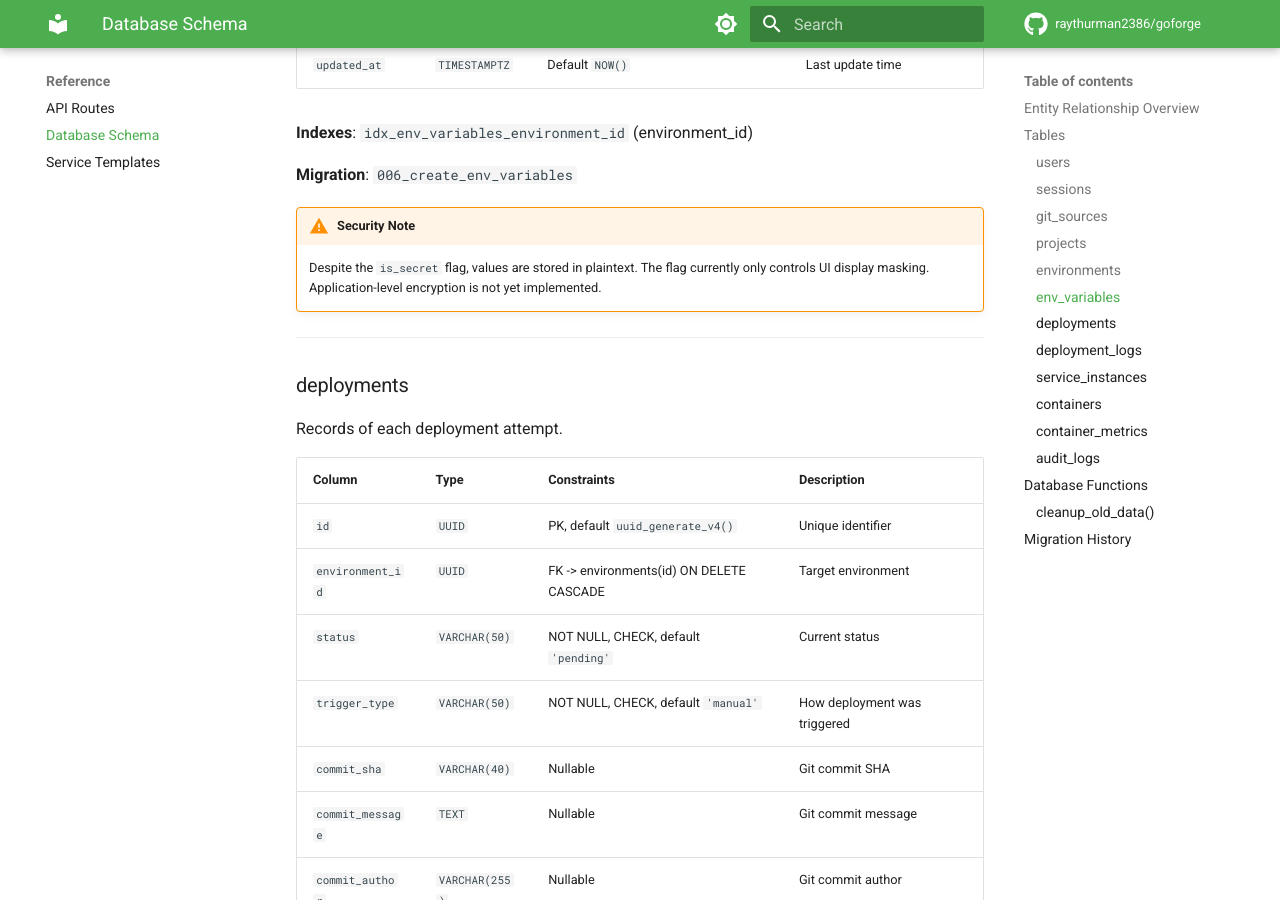
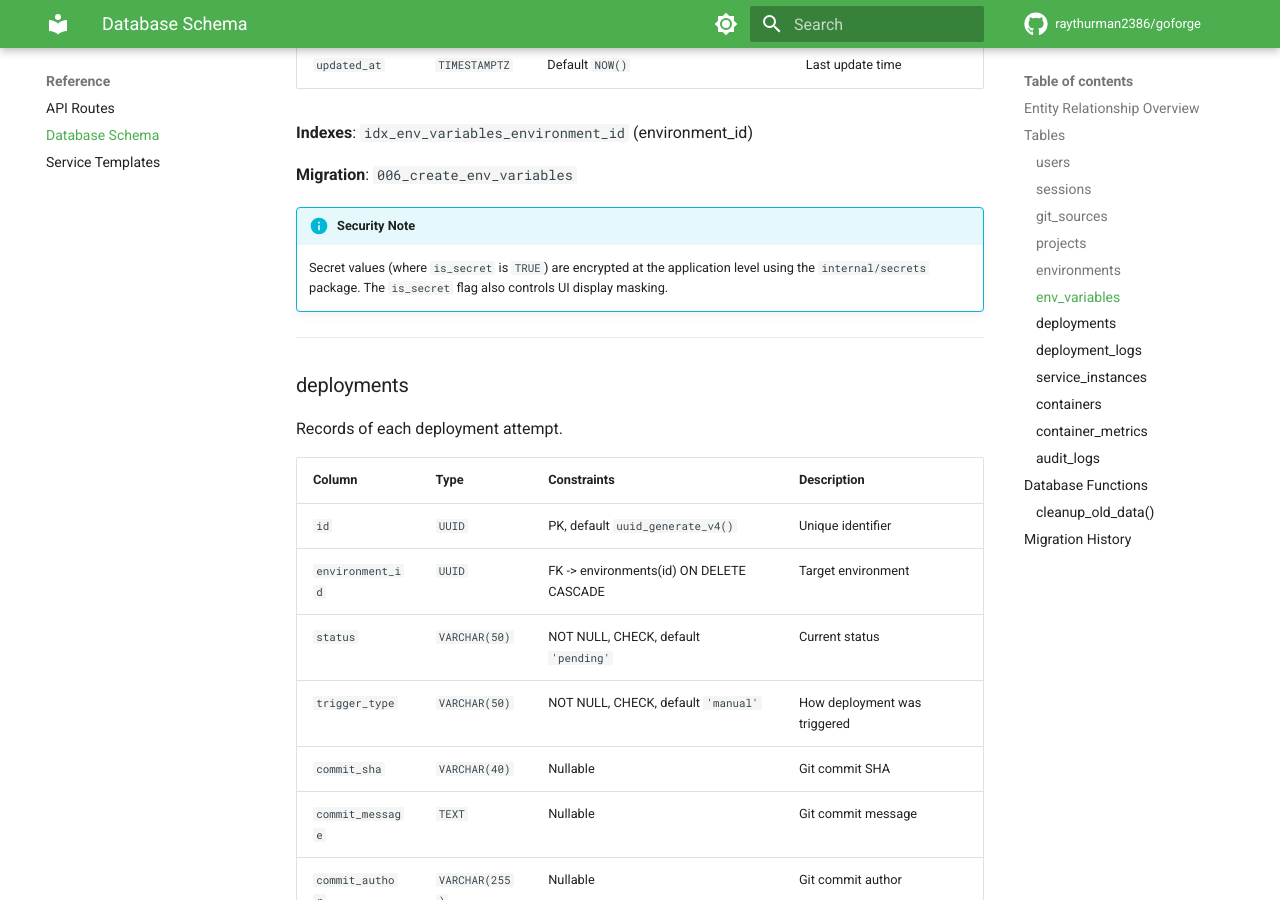
Before and after one commit to raythurman2386/goforge, an MkDocs documentation site: the page built from docs/reference/database-schema.md, in a window 1280 px wide and 900 px high, scrolled down 6361 px. Built offline with MkDocs 1.6.1 and Material for MkDocs 9.7.7, drawn with Linux system fonts in a browser that asks for light colours; comment, search, counter and statistics services are not loaded; some of the changed text lies outside the part shown.

Commit message:
docs: fix stale project name references and update changelog
- Replace GoCool/gocool with GoForge/goforge in bug report template
- Set v0.1.0 release date and populate Unreleased section in CHANGELOG
- Update database schema security notes to reflect implemented encryption
- Remove stale gocool prefix warning in linting docs
- Mark resolved code review item for linter config naming

```diff
--- a/docs/reference/database-schema.md
+++ b/docs/reference/database-schema.md
@@ -91,8 +91,8 @@ Configured git providers (GitHub, GitLab, Gitea, or raw SSH).
 
 **Migration**: `003_create_git_sources`
 
-!!! warning "Security Note"
-    The `access_token` and `ssh_private_key` columns store credentials in plaintext. Consider encrypting these values at the application level.
+!!! info "Security Note"
+    The `access_token` and `ssh_private_key` columns are encrypted at the application level using the `internal/secrets` package before storage.
 
 ---
 
@@ -170,8 +170,8 @@ Environment variables injected into containers at deploy time.
 
 **Migration**: `006_create_env_variables`
 
-!!! warning "Security Note"
-    Despite the `is_secret` flag, values are stored in plaintext. The flag currently only controls UI display masking. Application-level encryption is not yet implemented.
+!!! info "Security Note"
+    Secret values (where `is_secret` is `TRUE`) are encrypted at the application level using the `internal/secrets` package. The `is_secret` flag also controls UI display masking.
 
 ---
 
```
Also changed, not shown: CHANGELOG.md (+7 -1 lines), docs/code-review.md (+2 -5 lines), docs/development/linting.md (+2 -2 lines), 1 other file.
